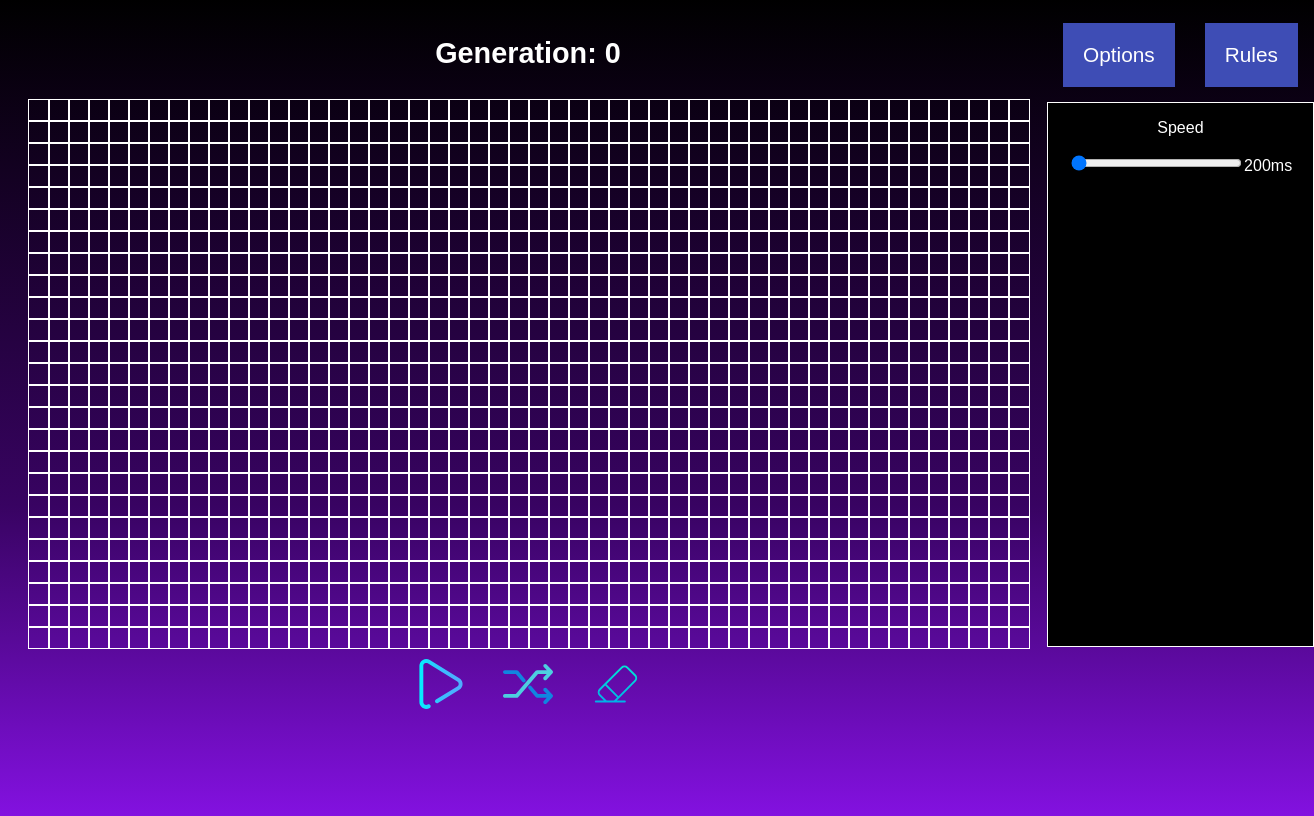
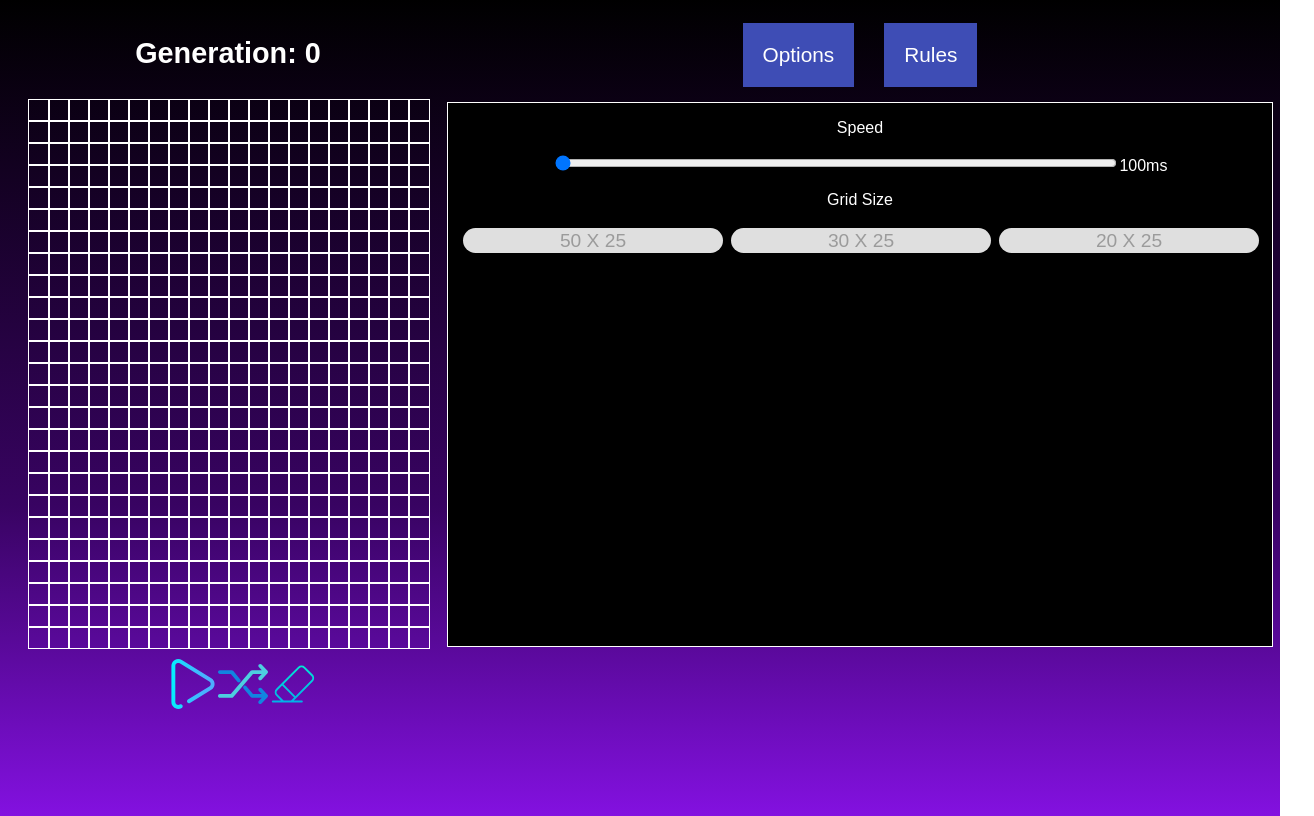
Before and after one commit to meep-morp/Conways_Game_Of_Life, a React (Create React App) app: page /cells in a window 1280 px wide. Shown: the whole page, 1314 px wide, since content can reach past the window. Built offline with nearby package versions, Linux system fonts and the light colour scheme; a web font is replaced by a local one.

Commit message:
Minor bug with height of grid change buttons

```diff
--- a/src/components/grid.jsx
+++ b/src/components/grid.jsx
@@ -1,4 +1,4 @@
-import React, { useCallback, useRef, useContext } from 'react';
+import React, { useCallback, useRef, useContext, useEffect } from 'react';
 import playImg from "../assets/PLayIcon.svg";
 import pauseImg from "../assets/pauseIcon.svg";
 import randomImg from "../assets/randomIcon.svg";
@@ -7,19 +7,6 @@ import clearImg from "../assets/clearImg.svg";
 import produce from 'immer';
 import { useState } from 'react';
 import { AppContext } from '../context/AppContext';
-
-const numCols = 50; // width
-const numRows = 25; // height
-
-// Generates a 2d Array from the specified num of cols and rows, and fills it with the bool false, meaning the cells start out dead. Returns the grid.
-const TwoDArray = () => {
-    const rows = [];
-    for (let i = 0; i < numRows; i++) {
-        rows.push(Array.from(Array(numCols), () => 0));
-    }
-
-    return rows;
-};
 
 // This contains the the coordinates for the surrounding cells in a grid
 const neighbors = [
@@ -34,8 +21,25 @@ const neighbors = [
 ]
 
 const Grid = props => {
+    // Generates a 2d Array from the specified num of cols and rows, and fills it with the bool false,
+    // meaning the cells start out dead. Returns the grid.
+    const TwoDArray = () => {
+        const rows = [];
+        for (let i = 0; i < numRows; i++) {
+            rows.push(Array.from(Array(numCols), () => 0));
+        }
+
+        return rows;
+    };
+
     // STATES
-    let [speed, setSpeed, isRunning, setIsRunning, genRef, gen, setGen, speedRef] = useContext(AppContext)
+    let [speed, setSpeed, isRunning, setIsRunning, numRows, setNumRows, numCols, setNumCols] = useContext(AppContext)
+    let [gen, setGen] = useState(0)
+
+    const genRef = useRef(gen)
+    genRef.current = gen
+    const speedRef = useRef(speed)
+    speedRef.current = speed
 
     const [grid, setGrid] = useState(() => {
         return TwoDArray();
@@ -46,6 +50,7 @@ const Grid = props => {
     runningRef.current = isRunning
 
     // FUNCTIONS
+
     const randomize = () => {
         setIsRunning(false)
         setGen(0)
@@ -73,6 +78,7 @@ const Grid = props => {
     }
 
     // useCallback prevents the function from being recreated every render
+
     const run = useCallback(() => {
         if (!runningRef.current) {
             return;
@@ -110,7 +116,8 @@ const Grid = props => {
         // timeout acts as the FPS of simulation, recursively
         setTimeout(run, parseInt(speedRef.current))
 
-    }, []);
+    }, [numCols, numRows]);
+
 
     return (
         <div className="grid-container">
@@ -119,7 +126,8 @@ const Grid = props => {
                 display: "grid",
                 gridTemplateColumns: `repeat(${numCols}, 20px)`
             }}>
-                {/* Mapping throught the grid to display it in the browser window. Index is used to control the state of the cell */}
+                {/* Mapping throught the grid to display it in the browser window.
+                Index is used to control the state of the cell */}
                 {grid.map((rows, i) => rows.map((cols, j) => (
                     <div
                         className="cell"
--- a/src/components/options.jsx
+++ b/src/components/options.jsx
@@ -4,11 +4,13 @@ import { produce } from "immer";
 
 const Options = props => {
     const [options, setOptions] = useState(true)
-    const [speed, setSpeed, isRunning, setIsRunning] = useContext(AppContext)
+    const [speed, setSpeed, isRunning, setIsRunning, numRows, setNumRows, numCols, setNumCols] = useContext(AppContext)
 
     const onChangeHandler = (e) => {
         setSpeed(e.target.value)
     }
+
+    setNumRows(25)
     return (
         <div className="options-container">
             <div className="tabs">
@@ -31,8 +33,27 @@ const Options = props => {
                         ? <div className="options-bar">
                             <p>Speed</p>
                             <label htmlFor="speed" className="SR_Only" >Desired Speed in Milliseconds</label>
-                            <input type="range" min={200} max={4000} name="speed" onChange={onChangeHandler} />
+                            <input type="range" min={100} max={4000} name="speed" onChange={onChangeHandler} />
                             {speed}ms
+                            <p>Grid Size</p>
+                            <div className="radios">
+                                <label htmlFor="50x25" className="SR_Only" >50 by 25 grid size</label>
+                                <input className="size-button fifty25" type="radio" name="50x25" onChange={() => {
+                                    setNumCols(50)
+                                    setNumRows(25)
+                                }} />
+                                <label htmlFor="50x25" className="SR_Only" >30 by 25 grid size</label>
+                                <input className="size-button thirty25" type="radio" name="50x25" onChange={() => {
+                                    setNumCols(30)
+                                    setNumRows(25)
+                                }} />
+                                <label htmlFor="50x25" className="SR_Only" >20 by 25 grid size</label>
+                                <input className="size-button twenty25" type="radio" name="50x25" onChange={() => {
+                                    setNumCols(20)
+                                    setNumRows(25)
+                                }} />
+                            </div>
+
                         </div>
                         : <div className="rules">
                             <h3>The Rules of Game of Life</h3>
@@ -42,6 +63,7 @@ const Options = props => {
                                 <li>Any live cell with more than three live neighbours dies, as if by overpopulation.</li>
                                 <li>Any dead cell with exactly three live neighbours becomes a live cell, as if by reproduction.</li>
                             </ul>
+                            <p>Click to draw and see what happens!</p>
                             <h3>External Links</h3>
                             <a target="_blank" rel="noopener noreferrer" href="https://en.wikipedia.org/wiki/Conway%27s_Game_of_Life">Wiki</a>
                         </div>
--- a/src/context/AppContext.jsx
+++ b/src/context/AppContext.jsx
@@ -3,17 +3,13 @@ import React, { createContext, useState, useRef } from 'react';
 export const AppContext = createContext();
 
 export const AppProvider = props => {
-    const [speed, setSpeed] = useState(200);
-    const [isRunning, setIsRunning] = useState(false)
-    let [gen, setGen] = useState(0)
-
-    const genRef = useRef(gen)
-    genRef.current = gen
-    const speedRef = useRef(speed)
-    speedRef.current = speed
+    const [speed, setSpeed] = useState(100);
+    const [isRunning, setIsRunning] = useState(false);
+    const [numCols, setNumCols] = useState(20);
+    const [numRows, setNumRows] = useState(25);
 
     return (
-        <AppContext.Provider value={[speed, setSpeed, isRunning, setIsRunning, genRef, gen, setGen, speedRef]}>
+        <AppContext.Provider value={[speed, setSpeed, isRunning, setIsRunning, numRows, setNumRows, numCols, setNumCols]}>
             {props.children}
         </AppContext.Provider>
     )
--- a/src/styles/css/index.css
+++ b/src/styles/css/index.css
@@ -27,6 +27,7 @@ button {
 }
 body {
   height: 100vh;
+  overflow: hidden;
   color: white;
   background: #000000;
   background: linear-gradient(180deg, #000000 0%, #380362 62%, #8311e0 100%);
@@ -145,6 +146,9 @@ body {
   font-weight: bold;
   letter-spacing: 1px;
 }
+.options-container .rules ul {
+  text-align: left;
+}
 .options-container .rules a {
   color: #4dcfe0;
   text-decoration: none;
@@ -167,3 +171,45 @@ body {
 .buttons .button {
   cursor: pointer;
 }
+.radios {
+  display: flex;
+}
+.radios input {
+  border-radius: 30px;
+  height: 25px;
+  width: 50px;
+  background-color: #dfdfdf;
+  text-shadow: none;
+  color: #9b9b9b;
+  -webkit-appearance: none;
+  cursor: pointer;
+  transition: 0.8s ease;
+  padding: 5px;
+  outline: none;
+}
+.radios input:checked {
+  background: #911fb6;
+  background: linear-gradient(180deg, #c351e9 0%, #9074f3 62%, #4b8cee 100%);
+  text-shadow: 0 0 1px black, 0 0 1px black;
+  color: black;
+}
+.radios .size-button {
+  display: flex;
+  justify-content: center;
+  align-items: center;
+}
+.radios .fifty25::before {
+  content: "50 X 25";
+  font-size: 1.2rem;
+  text-align: center;
+}
+.radios .thirty25::before {
+  content: "30 X 25";
+  font-size: 1.2rem;
+  text-align: center;
+}
+.radios .twenty25::before {
+  content: "20 X 25";
+  font-size: 1.2rem;
+  text-align: center;
+}
--- a/src/styles/less/buttons.less
+++ b/src/styles/less/buttons.less
@@ -16,3 +16,58 @@
 		cursor: pointer;
 	}
 }
+
+.radios {
+	display: flex;
+	input {
+		border-radius: 30px;
+		height: 25px;
+		width: 50px;
+		background-color: #dfdfdf;
+		text-shadow: none;
+		color: #9b9b9b;
+		-webkit-appearance: none;
+		cursor: pointer;
+		transition: 0.8s ease;
+		padding: 5px;
+		outline: none;
+
+		&:checked {
+			background: rgb(145, 31, 182);
+			background: linear-gradient(
+				180deg,
+				rgb(195, 81, 233) 0%,
+				rgb(144, 116, 243) 62%,
+				rgb(75, 140, 238) 100%
+			);
+			text-shadow: 0 0 1px black, 0 0 1px black;
+			color: black;
+		}
+	}
+
+	.size-button {
+		display: flex;
+		justify-content: center;
+		align-items: center;
+	}
+
+	.fifty25 {
+		&::before {
+			content: "50 X 25";
+			font-size: 1.2rem;
+			text-align: center;
+		}
+	}
+
+	.thirty25::before {
+		content: "30 X 25";
+		font-size: 1.2rem;
+		text-align: center;
+	}
+
+	.twenty25::before {
+		content: "20 X 25";
+		font-size: 1.2rem;
+		text-align: center;
+	}
+}
--- a/src/styles/less/general.less
+++ b/src/styles/less/general.less
@@ -17,6 +17,7 @@ button {
 
 body {
 	height: 100vh;
+	overflow: hidden;
 	color: white;
 	background: rgb(0, 0, 0);
 	background: linear-gradient(
--- a/src/styles/less/options.less
+++ b/src/styles/less/options.less
@@ -47,6 +47,9 @@
 	}
 
 	.rules {
+		ul {
+			text-align: left;
+		}
 		a {
 			color: #4dcfe0;
 			text-decoration: none;
--- a/src/styles/less/reset.less
+++ b/src/styles/less/reset.less
@@ -0,0 +1,5 @@
+* {
+	margin: 0;
+	padding: 0;
+	border: none;
+}
```
